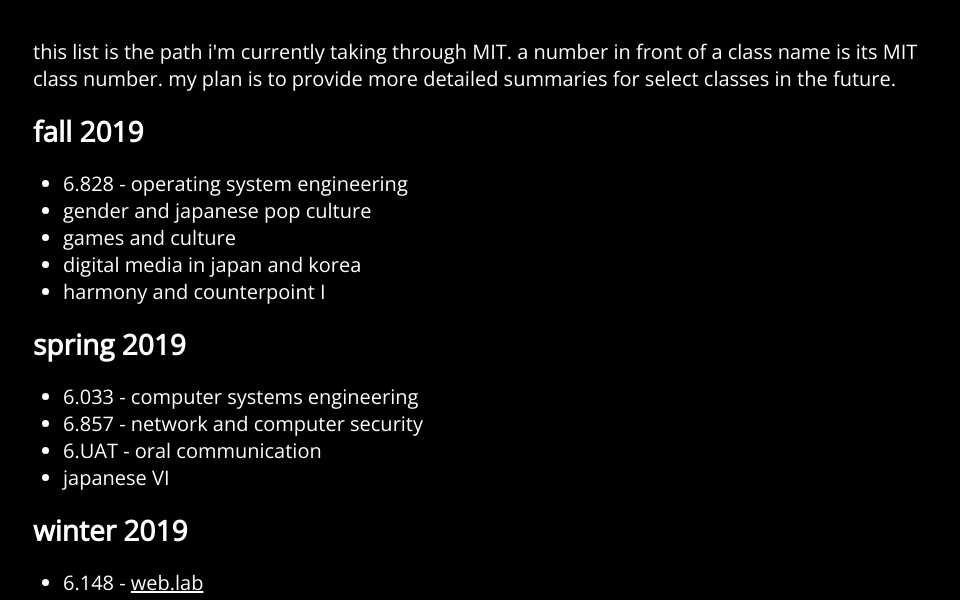
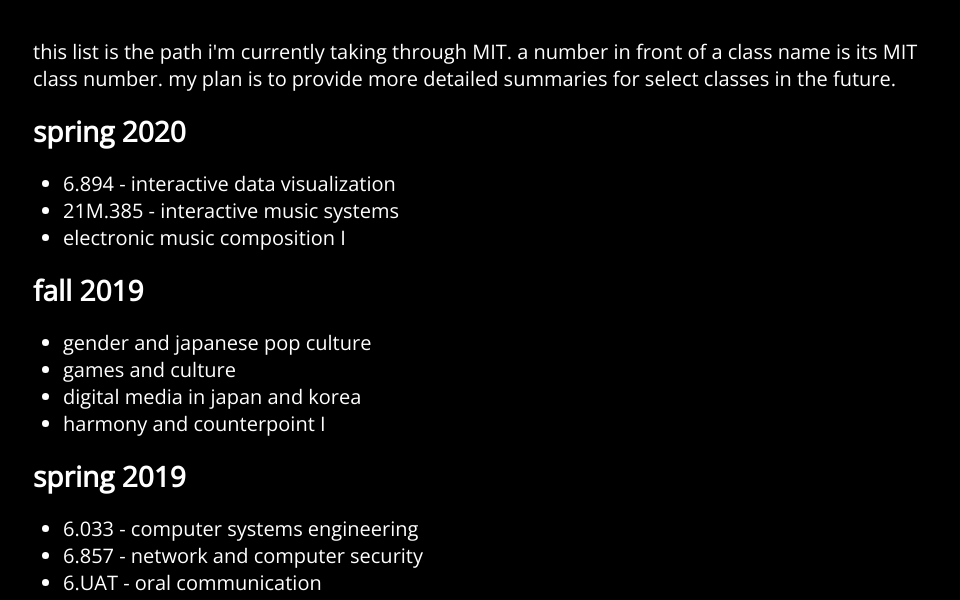
Before and after one commit to joon-ko/joonho.space, a website: page classes.html in a window 1280 px wide. Shown: the part 188-788 px from the top of the page, without its empty margins (159-1119 px from the left). Drawn offline with nearby package versions, Linux system fonts and the light colour scheme; a web font is replaced by a local one.

Commit message:
updated classes for sp2020

```diff
--- a/classes.html
+++ b/classes.html
@@ -25,9 +25,14 @@
 
     <div id="about">
         <p>this list is the path i'm currently taking through MIT. a number in front of a class name is its MIT class number. my plan is to provide more detailed summaries for select classes in the future.</p>
+        <h1>spring 2020</h1>
+        <ul>
+            <li>6.894 - interactive data visualization</li>
+            <li>21M.385 - interactive music systems</li>
+            <li>electronic music composition I</li>
+        </ul>
         <h1>fall 2019</h1>
         <ul>
-            <li>6.828 - operating system engineering</li>
             <li>gender and japanese pop culture</li>
             <li>games and culture</li>
             <li>digital media in japan and korea</li>
```
